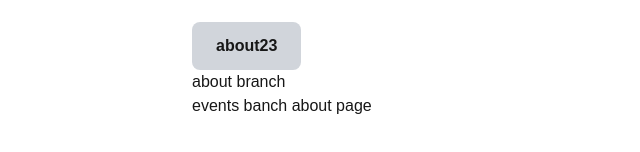
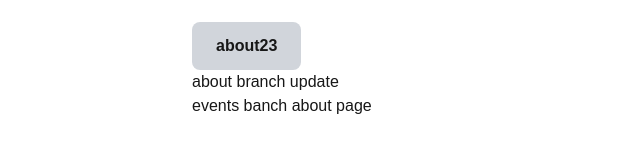
Before and after one commit to saifultamim/demo1, a Next.js app: page /about in a window 1280 px wide. Shown: the part 166-318 px from the top of the page, without its empty margins (0-640 px from the left). Built offline with nearby package versions, Linux system fonts and the light colour scheme.

Commit message:
Update page.jsx

```diff
--- a/app/about/page.jsx
+++ b/app/about/page.jsx
@@ -6,7 +6,7 @@ function AboutPage() {
          <button className="bg-gray-300 px-6 py-3 font-bold rounded-lg">about</button> <br/>
 
          <button className="bg-gray-300 px-6 py-3 font-bold rounded-lg mt-7">about23</button>
-         <h2>about branch </h2>
+         <h2>about branch update</h2>
          <h2>events banch about page </h2>
 
     </div>
```
